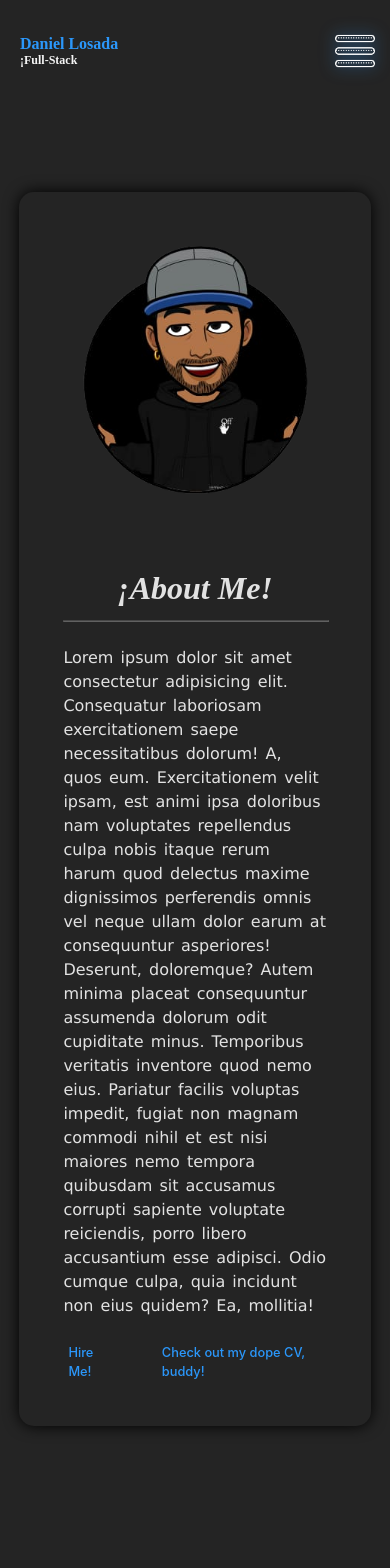
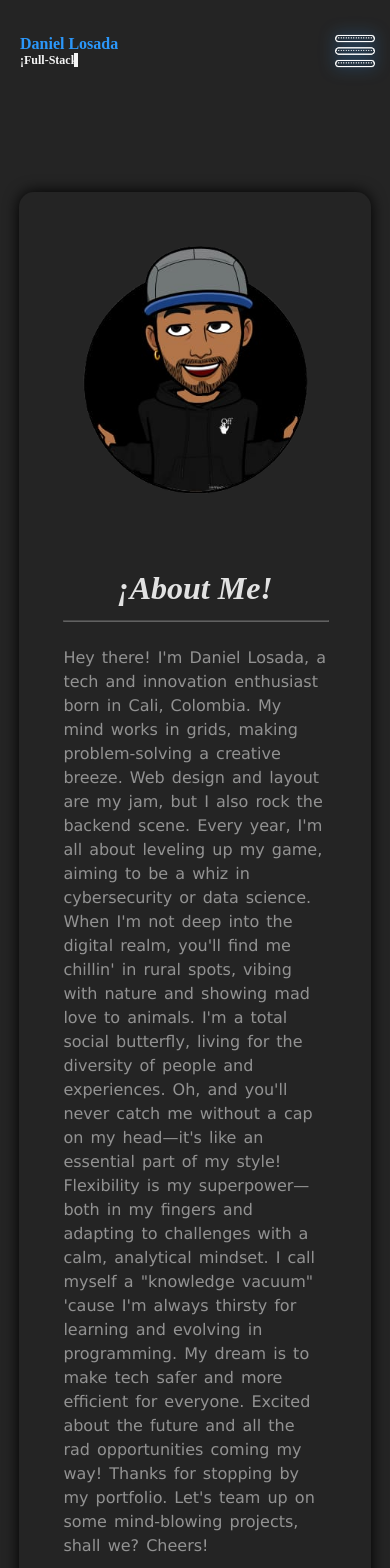
Before and after one commit to Lomchas/Portfolio, a Vue app: page /about-me in a window 390 px wide. Shown: the top 1568 px of the page. Built offline with nearby package versions, Linux system fonts and the light colour scheme; a web font is replaced by a local one.

Commit message:
working on it - Features: Presentation letter text was added on about-me page, some styles and layouts was modificated to fix a few responsive web design bugs

```diff
--- a/src/components/views/about-me/AboutMe.vue
+++ b/src/components/views/about-me/AboutMe.vue
@@ -2,22 +2,26 @@
   <div class="container-aboutMe">
     <div class="wrapper-aboutMe">
       <div class="container-illustration">
-        <img :src="illustration1" alt="illustration">
+        <img :src="illustration1" alt="illustration" />
       </div>
       <div class="container-info">
         <h2 class="title">¡About Me!</h2>
         <hr />
         <p class="info">
-          Lorem ipsum dolor sit amet consectetur adipisicing elit. Consequatur laboriosam
-          exercitationem saepe necessitatibus dolorum! A, quos eum. Exercitationem velit
-          ipsam, est animi ipsa doloribus nam voluptates repellendus culpa nobis itaque
-          rerum harum quod delectus maxime dignissimos perferendis omnis vel neque ullam
-          dolor earum at consequuntur asperiores! Deserunt, doloremque? Autem minima
-          placeat consequuntur assumenda dolorum odit cupiditate minus. Temporibus
-          veritatis inventore quod nemo eius. Pariatur facilis voluptas impedit, fugiat
-          non magnam commodi nihil et est nisi maiores nemo tempora quibusdam sit
-          accusamus corrupti sapiente voluptate reiciendis, porro libero accusantium esse
-          adipisci. Odio cumque culpa, quia incidunt non eius quidem? Ea, mollitia!
+          Hey there! I'm Daniel Losada, a tech and innovation enthusiast born in Cali,
+          Colombia. My mind works in grids, making problem-solving a creative breeze. Web
+          design and layout are my jam, but I also rock the backend scene. Every year, I'm
+          all about leveling up my game, aiming to be a whiz in cybersecurity or data
+          science. When I'm not deep into the digital realm, you'll find me chillin' in
+          rural spots, vibing with nature and showing mad love to animals. I'm a total
+          social butterfly, living for the diversity of people and experiences. Oh, and
+          you'll never catch me without a cap on my head—it's like an essential part of my
+          style! Flexibility is my superpower—both in my fingers and adapting to
+          challenges with a calm, analytical mindset. I call myself a "knowledge vacuum"
+          'cause I'm always thirsty for learning and evolving in programming. My dream is
+          to make tech safer and more efficient for everyone. Excited about the future and
+          all the rad opportunities coming my way! Thanks for stopping by my portfolio.
+          Let's team up on some mind-blowing projects, shall we? Cheers!
         </p>
         <div class="container-btns">
           <router-link to="/contact-me">Hire Me!</router-link>
@@ -29,18 +33,15 @@
 </template>
 
 <script>
-import illustration1 from '../../../assets/illustrations/illustration1.png'
+import illustration1 from "../../../assets/illustrations/illustration1.png";
 
 export default {
-  setup(){
-
-
-    return{
+  setup() {
+    return {
       illustration1,
-    }
-  }
-}
-
+    };
+  },
+};
 </script>
 
 <style lang="sass">
--- a/src/components/views/about-me/styles/aboutMe.scss
+++ b/src/components/views/about-me/styles/aboutMe.scss
@@ -48,6 +48,7 @@
       }
 
       .info{
+        color: rgba(255, 255, 255, 0.5);
         min-height: 200px;
         font-family: 'Lucida Sans', 'Lucida Sans Regular', 'Lucida Grande', 'Lucida Sans Unicode', Geneva, Verdana, sans-serif;
         word-spacing: 2px;
--- a/src/components/views/about-me/styles/aboutMe@media.scss
+++ b/src/components/views/about-me/styles/aboutMe@media.scss
@@ -9,7 +9,7 @@
     .wrapper-aboutMe {
       max-width: 90vw !important;
       width: 80vw;
-      height: 600px;
+      height: 700px;
       min-height: 200px !important;
       box-shadow: 0 0 15px black;
       padding: 20px 30px !important;
@@ -95,7 +95,7 @@
     .wrapper-aboutMe {
       max-width: 90vw !important;
       width: 85vw !important;
-      height: 500px !important;
+      height: 600px !important;
       min-height: 200px !important;
       box-shadow: 0 0 15px black;
       padding: 20px 30px !important;
```
